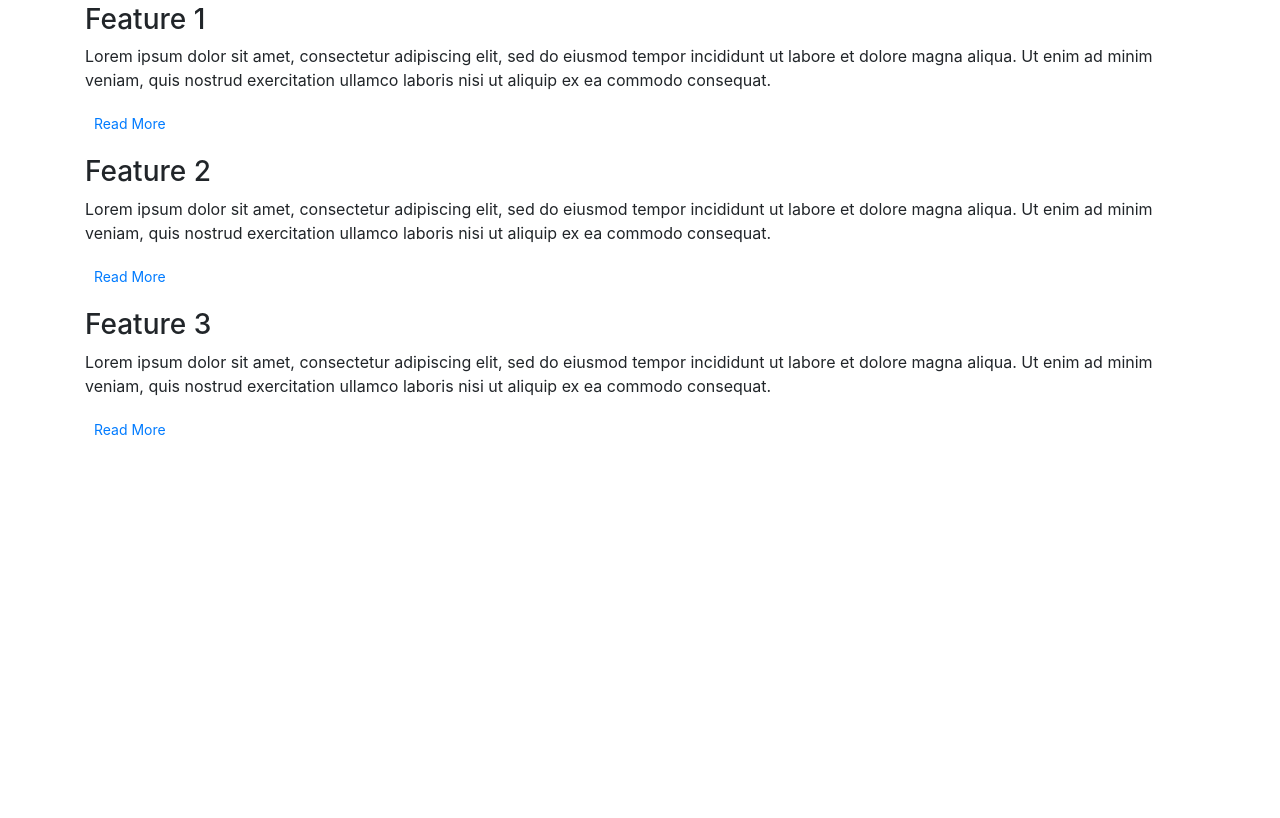
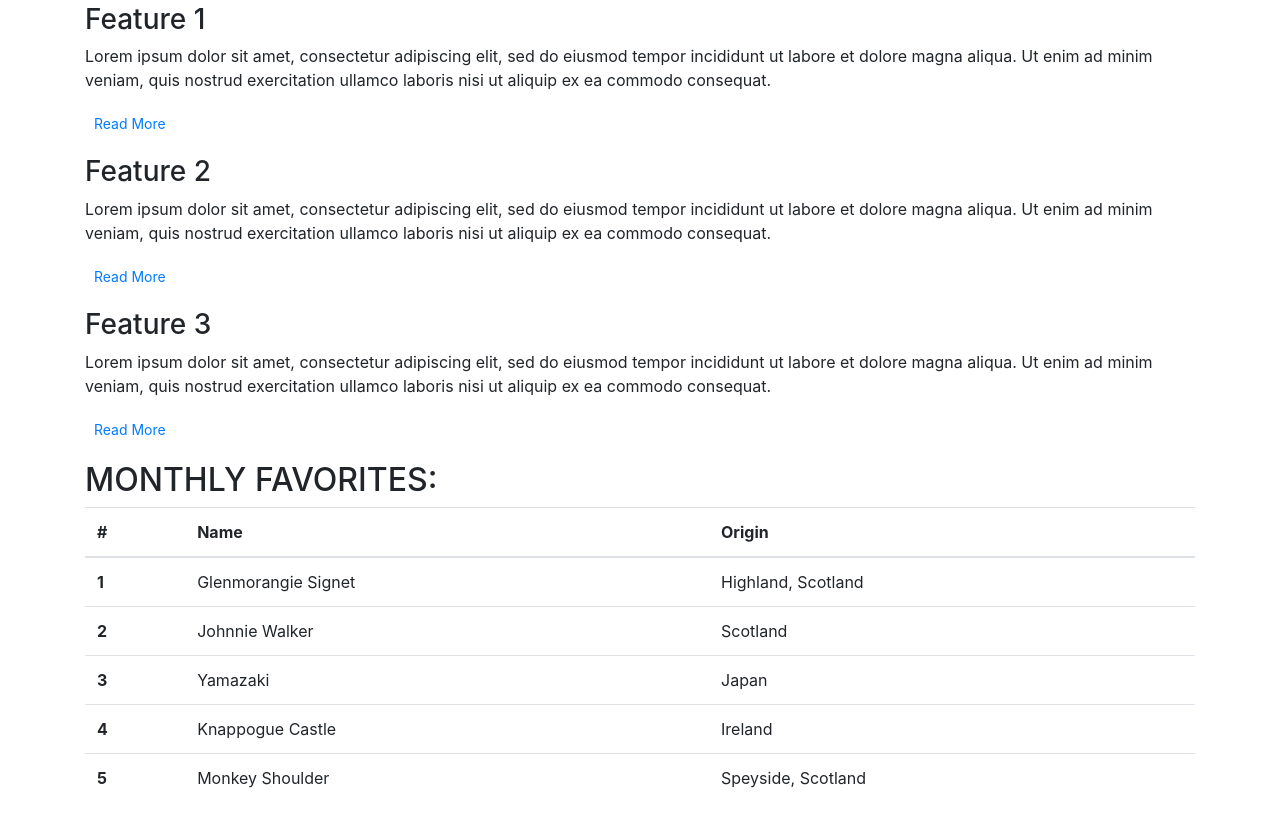
Before and after one commit to DelroyGayle/fuzzy-octo-doodle, a plain HTML site: page index.html in a window 1280 px wide. Shown: the part 490-1308 px from the top of the page. Before the commit the page ends 951 px from the top, so only its background shows below. Drawn offline with nearby package versions, Linux system fonts and the light colour scheme.

Commit message:
Add table of 5 whiskeys - names taken from SOURCE: https://luxe.digital/lifestyle/dining/best-whisky-brands/

```diff
--- a/index.html
+++ b/index.html
@@ -55,7 +55,49 @@
             </div>
         </section>
         <!-- /.features -->
-    </article>
-</body>
+
+        <!-- Table -->
+        <!-- SOURCE: https://luxe.digital/lifestyle/dining/best-whisky-brands/ -->
+        <section>
+            <h2 class="text-uppercase">Monthly favorites:</h2>
+            <table class="table">
+                <thead>
+                  <tr>
+                    <th scope="col">#</th>
+                    <th scope="col">Name</th>
+                    <th scope="col">Origin</th>
+                  </tr>
+                </thead>
+                <tbody>
+                  <tr>
+                    <th scope="row">1</th>
+                    <td>Glenmorangie Signet</td>
+                    <td>Highland, Scotland</td>
+                  </tr>
+                  <tr>
+                    <th scope="row">2</th>
+                    <td>Johnnie Walker</td>
+                    <td>Scotland</td>
+                  </tr>
+                  <tr>
+                    <th scope="row">3</th>
+                    <td>Yamazaki</td>
+                    <td>Japan</td>
+                  </tr>
+                  <tr>
+                    <th scope="row">4</th>
+                    <td>Knappogue Castle</td>
+                    <td>Ireland</td>
+                  </tr>
+                  <tr>
+                    <th scope="row">5</th>
+                    <td>Monkey Shoulder</td>
+                    <td>Speyside, Scotland</td>
+                  </tr>
+                </tbody>
+              </table>
+        </section>
+        <!-- /.Table -->
+    </body>
 
 </html>
```
